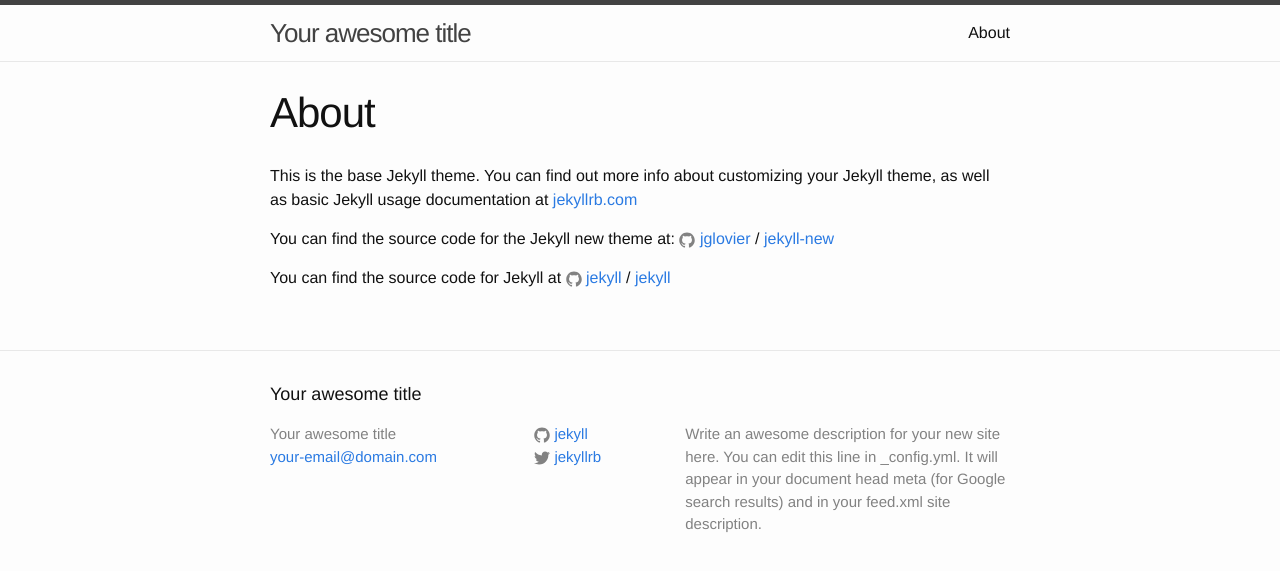
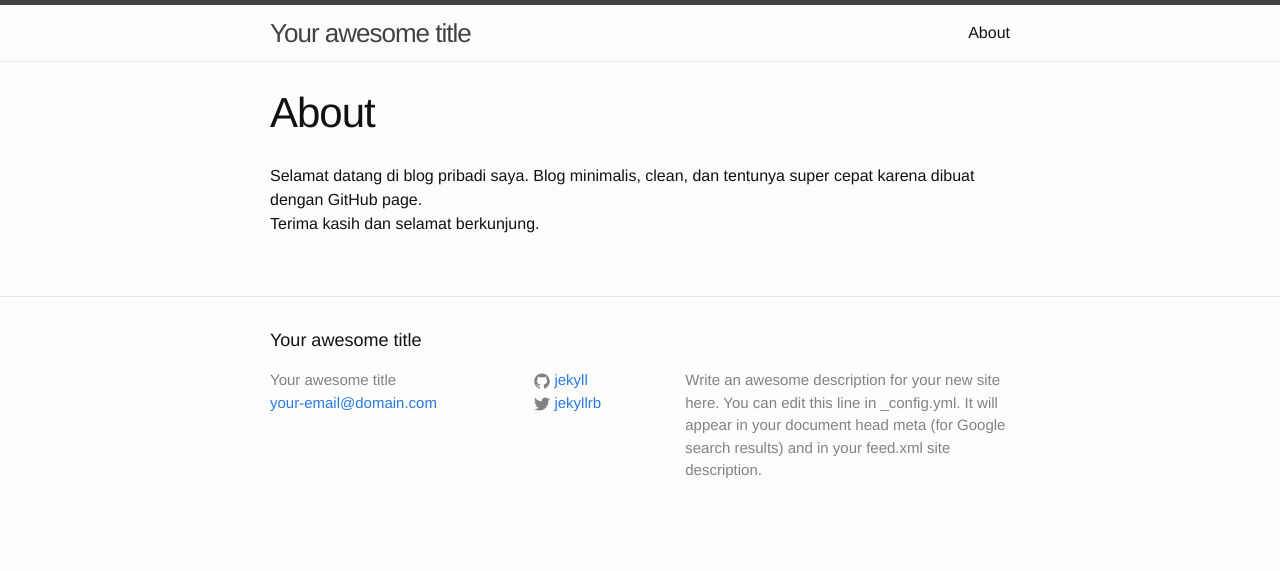
Before and after one commit to diarsa/bdiarsa.github.io, a Jekyll site: the page built from about.md, in a window 1280 px wide. Shown: the top 571 px of the page. Built offline with Jekyll 4.4.1, drawn with Linux system fonts in a browser that asks for light colours.

Commit message:
ubah deskripsi

```diff
--- a/about.md
+++ b/about.md
@@ -4,12 +4,5 @@ title: About
 permalink: /about/
 ---
 
-This is the base Jekyll theme. You can find out more info about customizing your Jekyll theme, as well as basic Jekyll usage documentation at [jekyllrb.com](http://jekyllrb.com/)
-
-You can find the source code for the Jekyll new theme at:
-{% include icon-github.html username="jglovier" %} /
-[jekyll-new](https://github.com/jglovier/jekyll-new)
-
-You can find the source code for Jekyll at
-{% include icon-github.html username="jekyll" %} /
-[jekyll](https://github.com/jekyll/jekyll)
+Selamat datang di blog pribadi saya. Blog minimalis, clean, dan tentunya super cepat karena dibuat dengan GitHub page. <br>
+Terima kasih dan selamat berkunjung.
```
